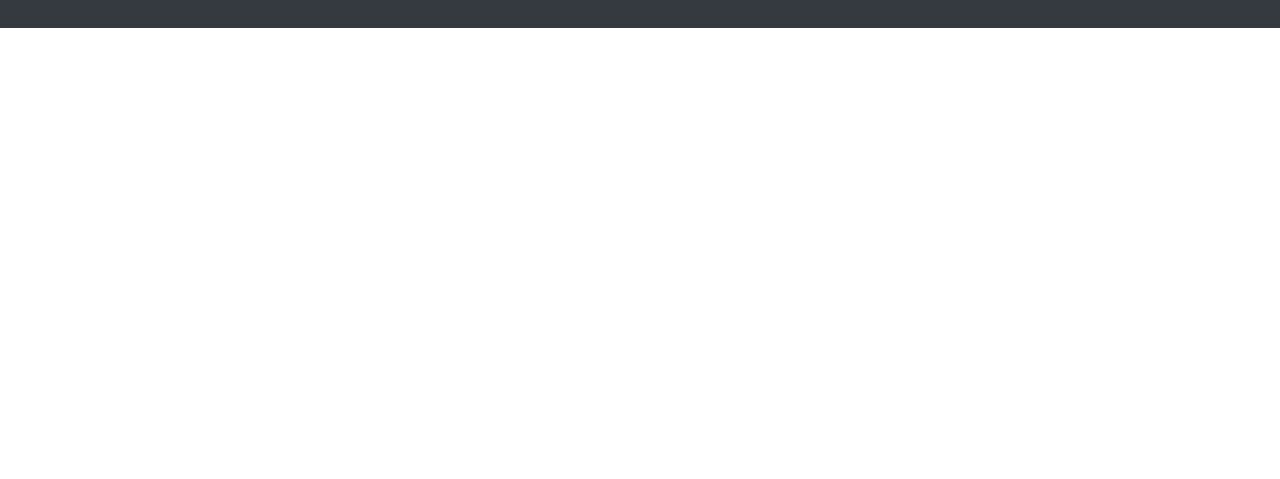
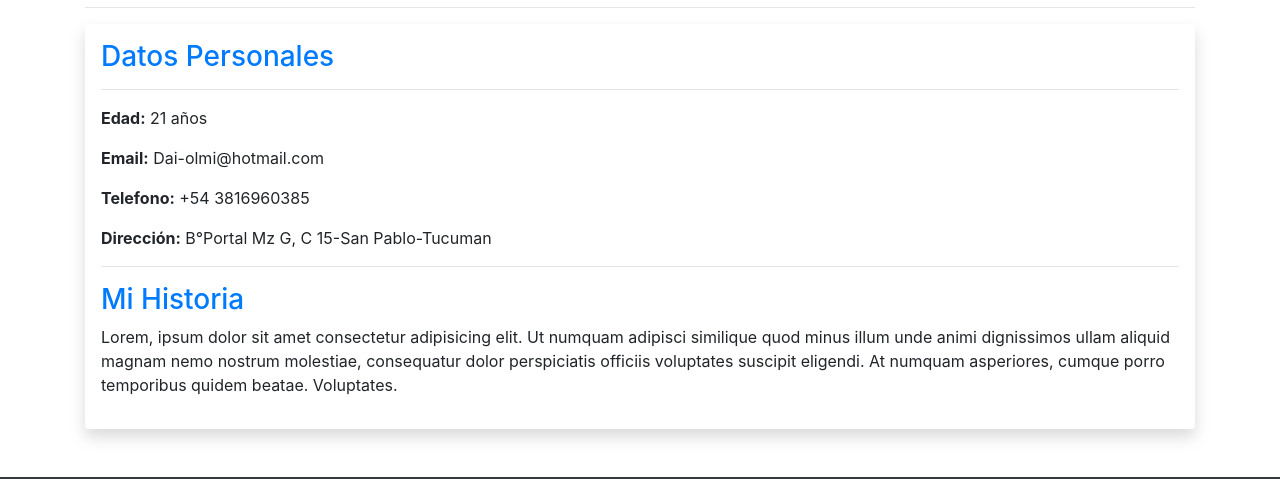
Before and after one commit to Daianaolmi/Daianaolmi.github.io, a plain HTML site: page index.html in a window 1280 px wide. Shown: the part 466-945 px from the top of the page. Before the commit the page ends 800 px from the top, so only its background shows below. Drawn offline with nearby package versions, Linux system fonts and the light colour scheme.

Commit message:
se agrego seccion sobre mi con datos personales

```diff
--- a/index.html
+++ b/index.html
@@ -49,11 +49,27 @@
     </header>
     <section class="fondo text-center text-light py-4 fondo">
         <div class="container">
-        <img src="img/avatar.svg" alt="avatar de mujer" width="150px" class="rounded-circle">
-<h3 class="mt-3">Olmi Daiana</h3>
-<p class="lead">Software developer</p>
+            <img src="img/avatar.svg" alt="avatar de mujer" width="150px" class="rounded-circle">
+            <h3 class="mt-3">Olmi Daiana</h3>
+            <p class="lead">Software developer</p>
         </div>
     </section>
+    <section class="container">
+        <h2 class="display-4 text-center my-4" id="sobremi">Sobre Mi</h2>
+        <hr>
+        <article class="shadow p-3 mb-5 bg-white rounded">
+            <h3 class="text-primary">Datos Personales</h3>
+            <hr>
+            <p><strong>Edad:</strong> 21 años</p>
+            <p><strong>Email:</strong> Dai-olmi@hotmail.com</p>
+            <p><strong>Telefono:</strong> +54 3816960385</p>
+            <p><strong>Dirección:</strong> B°Portal Mz G, C 15-San Pablo-Tucuman</p>
+            <hr>
+            <h3 class="text-primary">Mi Historia</h3>
+            <p>Lorem, ipsum dolor sit amet consectetur adipisicing elit. Ut numquam adipisci similique quod minus illum unde animi dignissimos ullam aliquid magnam nemo nostrum molestiae, consequatur dolor perspiciatis officiis voluptates suscipit eligendi. At numquam asperiores, cumque porro temporibus quidem beatae. Voluptates.</p>
+        </article>
+    </section>
+    </footer>
     <footer class="bg-dark text-light py-2">
         <div class="container text-center">
             <i class="fab fa-github-alt fa-2x"></i>
```
